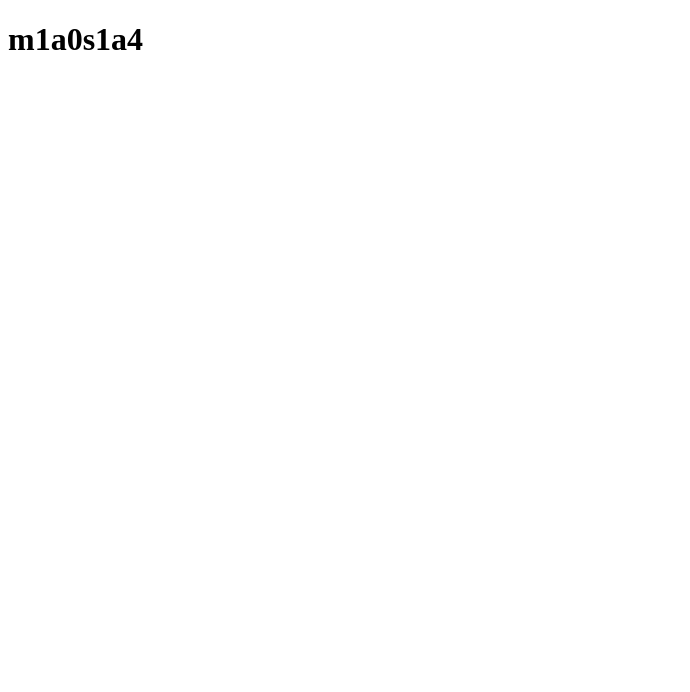
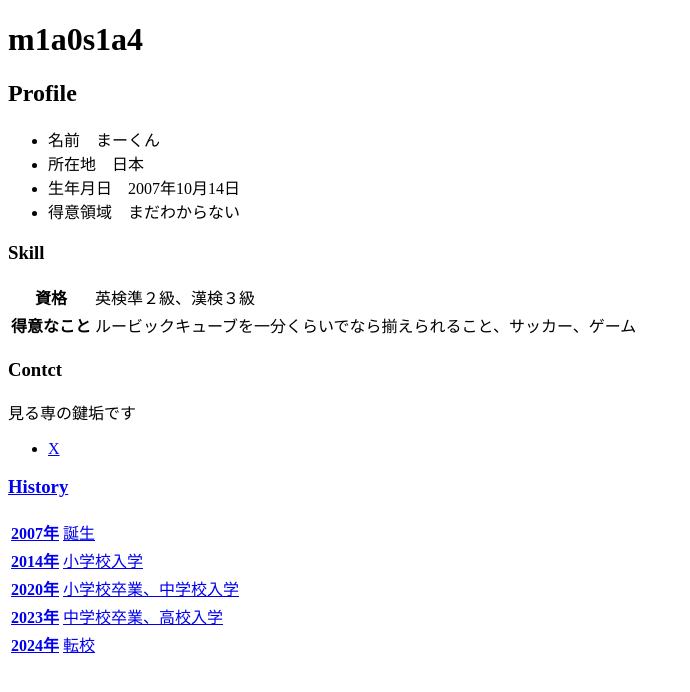
Before and after one commit to m1a0s1a4/https-m1a0s1a4.github.io, a plain HTML site: page index.html in a window 1280 px wide. Shown: the whole page, without its empty margins (0-690 px from the left). Drawn offline with Linux system fonts and the light colour scheme.

Commit message:
ポートフォリオに必要な情報を追加

```diff
--- a/index.html
+++ b/index.html
@@ -7,5 +7,55 @@
   </head>
   <body>
     <h1>m1a0s1a4</h1>
+
+    <h2>Profile</h2>
+    <ul>
+      <li>名前　まーくん</li>
+      <li>所在地　日本</li>
+      <li>生年月日　2007年10月14日</li>
+      <li>得意領域　まだわからない</li>
+    </ul>
+
+    <h3>Skill</h3>
+    <table>
+      <tr>
+        <th>資格</th>
+        <td>英検準２級、漢検３級</td>
+      </tr>
+      <tr>
+        <th>得意なこと</th>
+        <td>ルービックキューブを一分くらいでなら揃えられること、サッカー、ゲーム</td>
+      </tr>
+    </table>
+
+    <h3>Contct</h3>
+    <p>見る専の鍵垢です</p>
+    <ul>
+      <li><a href="https://x.com/sheng68099">X</li>
+    </ul>
+
+    <h3>History</h3>
+    <table>
+      <tr>
+        <th>2007年</th>
+        <td>誕生</td>
+      </tr>
+      <tr>
+        <th>2014年</th>
+        <td>小学校入学</td>
+      </tr>
+      <tr>
+        <th>2020年</th>
+        <td>小学校卒業、中学校入学</td>
+      </tr>
+      <tr>
+        <th>2023年</th>
+        <td>中学校卒業、高校入学</td>
+      </tr>
+      <tr>
+        <th>2024年</th>
+        <td>転校</td>
+      </tr>
+    </table>
   </body>
 </html>
```
